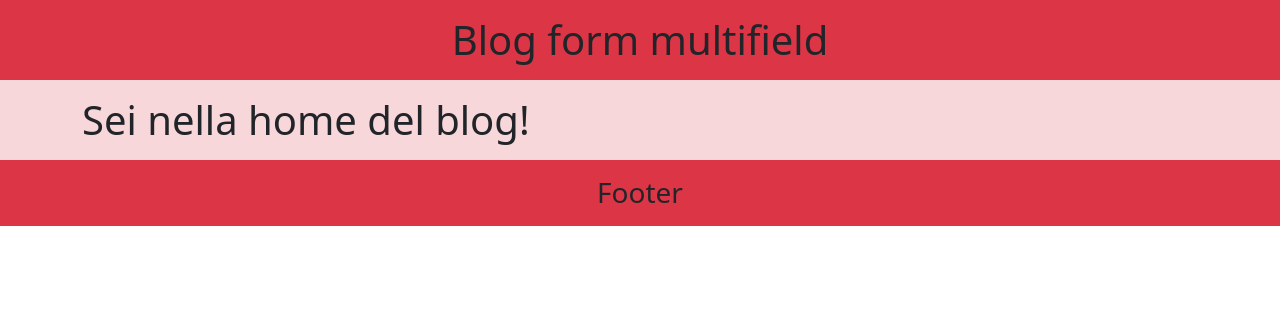
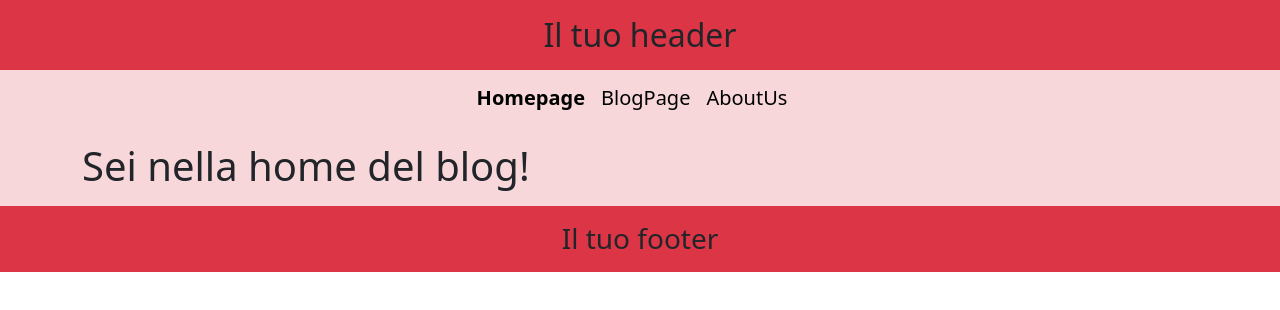
Before and after one commit to NiccoloDiDomenico/react-router, a React (Vite) app: page / in a window 1280 px wide. Shown: the top 310 px of the page. Built offline with nearby package versions, Linux system fonts and the light colour scheme.

Commit message:
feat: add Navbar and complete the exercise and the bonus part

```diff
--- a/src/App.jsx
+++ b/src/App.jsx
@@ -1,5 +1,7 @@
 import { BrowserRouter, Route, Routes } from "react-router-dom"
+// Layout
 import AppLayout from "./components/AppLayout"
+// Pages
 import Homepage from "./components/Homepage"
 import AboutUs from "./components/AboutUs"
 import BlogPage from "./components/BlogPage"
--- a/src/components/AppLayout.jsx
+++ b/src/components/AppLayout.jsx
@@ -1,4 +1,5 @@
 import { Outlet } from "react-router-dom"
+import MainNav from "./MainNav"
 
 
 function AppLayout() {
@@ -6,11 +7,13 @@ function AppLayout() {
         <>
             <header className='bg-danger'>
                 {/* Title */}
-                <h1 className='text-center py-3 m-0'>Blog form multifield</h1>
+                <h2 className='text-center py-3 m-0'>Il tuo header</h2>
+                {/* Navbar */}
+                <MainNav />
             </header>
             <Outlet></Outlet>
             <footer className="bg-danger">
-                <h3 className="text-center py-3 m-0">Footer</h3>
+                <h3 className="text-center py-3 m-0">Il tuo footer</h3>
             </footer>
         </>
     )
--- /dev/null
+++ b/src/components/MainNav.jsx
@@ -0,0 +1,32 @@
+import { Link, NavLink } from "react-router-dom";
+
+function MainNav() {
+    const navMenu = [
+        {
+            path: "/",
+            title: "Homepage"
+        },
+        {
+            path: "/BlogPage",
+            title: "BlogPage"
+        },
+        {
+            path: "/AboutUs",
+            title: "AboutUs"
+        }
+    ]
+
+    return (
+        <nav className="navbar bg-danger-subtle">
+            <div className="container-fluid justify-content-center">
+                {
+                    navMenu.map((curNav) => (
+                        <NavLink className="navbar-brand" to={curNav.path}>{curNav.title}</NavLink>
+                    ))
+                }
+            </div>
+        </nav>
+    )
+}
+
+export default MainNav
--- a/src/index.css
+++ b/src/index.css
@@ -1,3 +1,7 @@
 img {
     max-width: 100%;
 }
+
+nav .active {
+    font-weight: bolder;
+}
```
